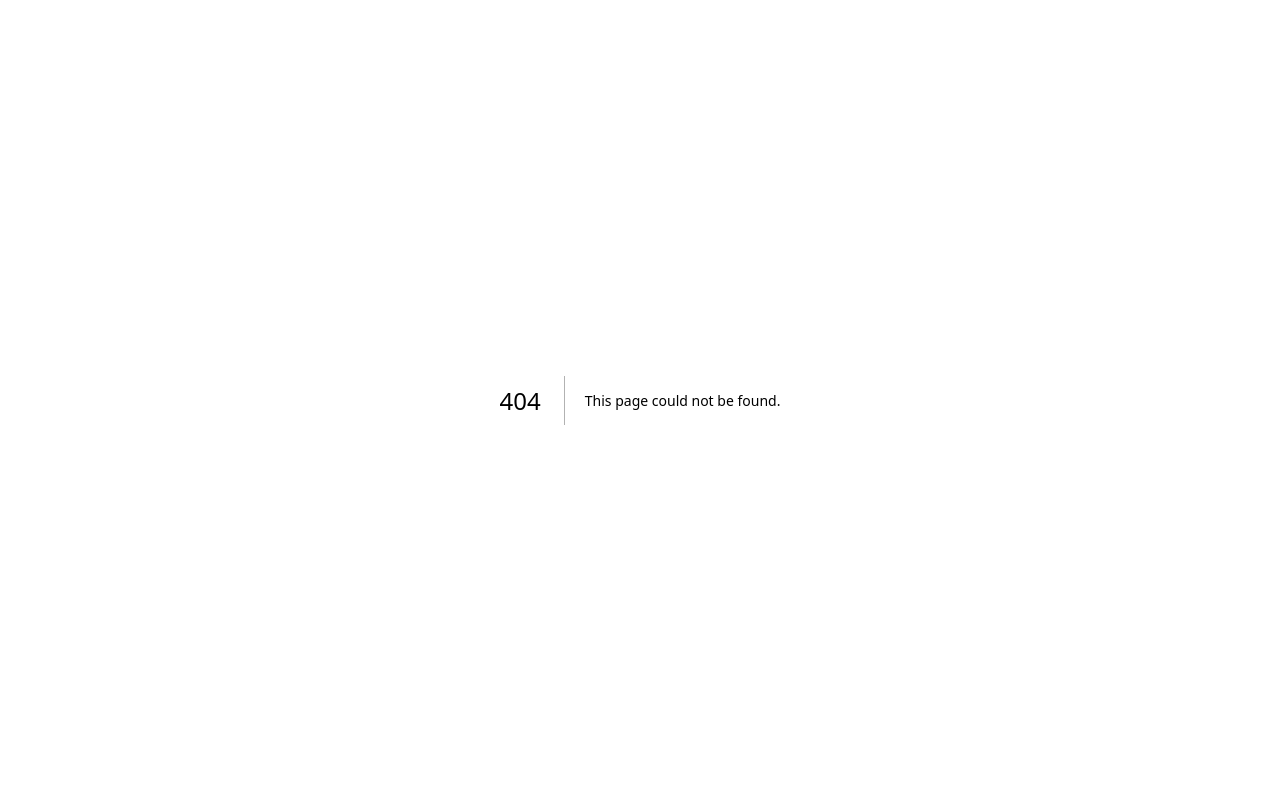
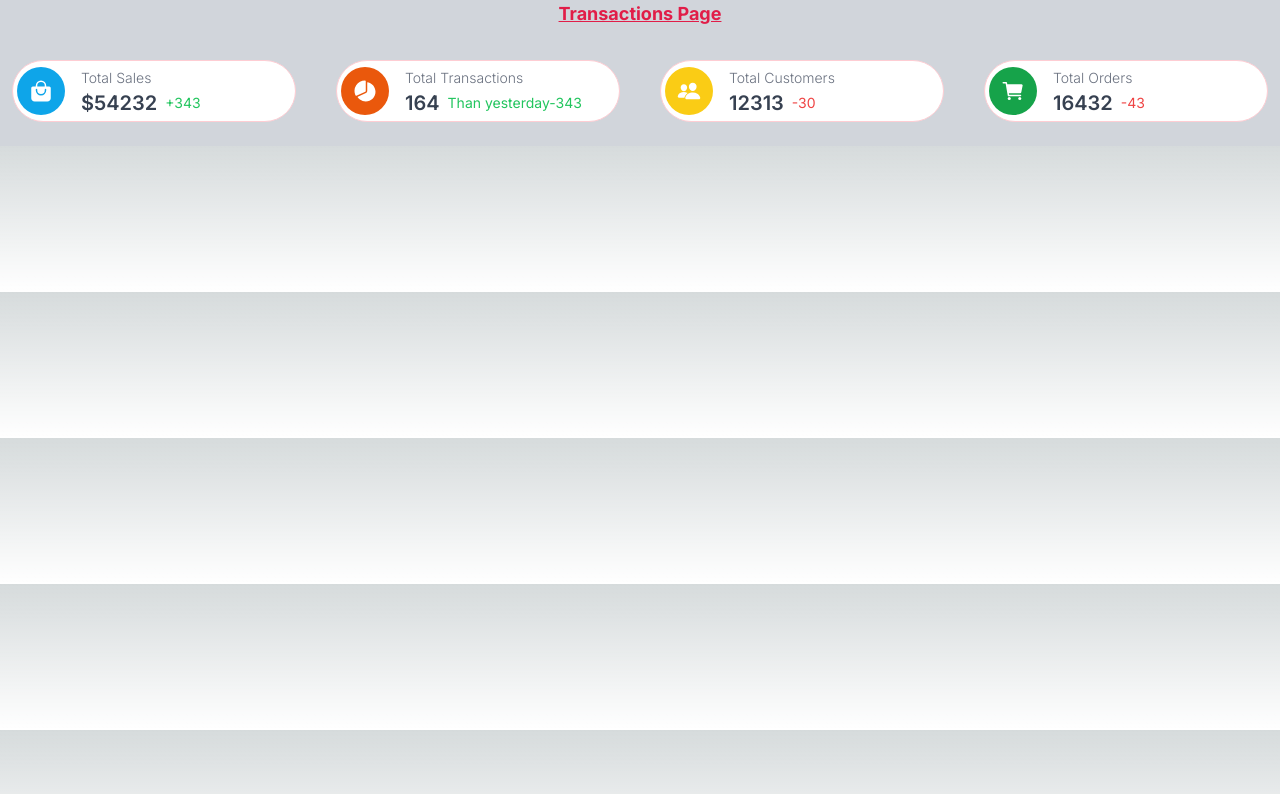
Before and after one commit to zilezarach/Point-of-sale-application, a Next.js app: page /Transactions in a window 1280 px wide. Before the commit this address had no page. Shown: the top 794 px of the page. Built offline with nearby package versions, Linux system fonts and the light colour scheme.

Commit message:
Added Pages

```diff
--- a/src/app/POs/page.tsx
+++ b/src/app/POs/page.tsx
@@ -9,13 +9,18 @@
 import { HiOutlineCash } from "react-icons/hi";
 import { FcCancel } from "react-icons/fc";
 import { IoPrintSharp } from "react-icons/io5";
+import { useRouter } from "next/navigation";
+
 export default function Page() {
+  const router = useRouter();
+
   const [scannedItems, setScannedItems] = useState<[]>([]);
+
   return (
-    <div className="bg-gray-300 h-screen">
+    <div className="bg-gray-300 container-none mx-auto px-4">
       <Navbar />
       <div className="flex">
-        <div className=" rounded bg-white shadow-md mt-5 w-1/3 ml-5">
+        <div className=" rounded bg-white shadow-md mt-5 w-1/3 ml-5 mb-5">
           <div className="mb-4 mt-4 ml-4 w-full flex">
             <input
               type="text"
@@ -37,9 +42,9 @@
             <tbody>
               {scannedItems.map((item, index) => (
                 <tr key={index}>
-                  <td className="text-black border p-2 font-bold">{}</td>
-                  <td className="text-black border p-2 font-bold">{}</td>
-                  <td className="text-black border p-2 font-bold">{}</td>
+                  <td className="text-black border p-2 font-bold">{ }</td>
+                  <td className="text-black border p-2 font-bold">{ }</td>
+                  <td className="text-black border p-2 font-bold">{ }</td>
                 </tr>
               ))}
             </tbody>
@@ -47,32 +52,46 @@
 
           <div className="mb-8">
             <div className="grid grid-cols-2">
-              <div className="text-black font-bold ml-3">Total Items:</div>
-              <div className="text-black font-bold">Price:</div>
-              <div className="text-black font-bold mt-4 ml-3">Discount:</div>
-              <div className="text-black font-bold mt-4">
+              <div className="text-black font-bold ml-3 mb-3">Total Items:</div>
+              <div className="text-black font-bold mb-3">Price:</div>
+              <div className="text-black font-bold mt-4 ml-3">Discount:
+                <input
+                  type="number"
+                  placeholder="Discount on item"
+                  className="border rounded text-black shadow-md focus:outline-none p-2 mb-3 mt-3"
+                />
+              </div>
+              <div className="text-black font-bold mt-4 mb-3">
                 Gross Price(Inc Tax):
               </div>
             </div>
           </div>
-          <button className="rounded bg-green-500 hover:bg-rose-600  ml-3 mb-3 p-2">
+          <button className="rounded-full bg-green-500 hover:bg-rose-600  ml-3 mb-3 p-2">
             <MdSendToMobile />
             Mobile
           </button>
-          <button className="rounded bg-blue-600 hover:bg-green-600 ml-8 mb-3 p-2">
+          <button className="rounded-full bg-blue-600 hover:bg-green-600 ml-8 mb-3 p-2">
             <HiOutlineCash />
             Cash
           </button>
-          <button className="rounded bg-black hover:bg-cyan-300 ml-10 mb-3 p-2">
+          <button className="rounded-full bg-black hover:bg-cyan-800 ml-10 mb-3 p-2">
             <FcCancel />
             Cancel
           </button>
-          <button className="rounded bg-yellow-500 hover:bg-teal-900 ml-5 mb-3 p-2">
+          <button className="rounded-full bg-yellow-500 hover:bg-teal-900 ml-5 mb-3 p-2">
             <IoPrintSharp />
             Print Reciept
           </button>
         </div>
-        <div className=" rounded w-2/3 bg-white shadow-md mt-5 ml-5 mr-4"></div>
+        <div className=" rounded w-2/3 bg-white shadow-md mt-5 ml-5 mr-4 mb-5">
+          <div className="mt-4 mb-4 ml-4 mr-4">
+            <input
+              type="text"
+              placeholder="Search for Product"
+              className="border rounded text-black shadow-md focus:outline-none p-2 w-full"
+            />
+          </div>
+        </div>
       </div>
     </div>
   );
--- /dev/null
+++ b/src/app/Transactions/page.tsx
@@ -0,0 +1,12 @@
+import React from "react";
+import GridStats from '@/components/gridStats';
+
+export default function Page() {
+  return (
+    <div className="container-none mx-auto bg-gray-300">
+      <h1 className="text-center text-lg font-bold text-rose-600 no-underline hover:underline mb-5">Transactions Page</h1>
+      <GridStats />
+    </div>
+  )
+
+}
--- a/src/components/AddEmployeeForm.tsx
+++ b/src/components/AddEmployeeForm.tsx
@@ -17,7 +17,7 @@
   const [username, setUsername] = useState("");
   const [email, setEmail] = useState("");
   const [employees, setEmployees] = useState<Employee[]>([]);
-  const [role, setRole] = useState<string>("employee");
+  const [role, setRole] = useState<string>("Employee");
   const [error, setError] = useState<string | null>(null);
   const [name, setName] = useState("");
   const [token, setToken] = useState(null);
@@ -42,7 +42,8 @@
       setPassword("");
       fetchEmployees();
     } catch (error) {
-      console.error("Error adding employee:", error);
+      console.error("Error adding employee:", error)
+      setError("Cannot add Employee");
     }
   };
 
@@ -52,11 +53,12 @@
       fetchEmployees();
     } catch (error) {
       console.error("Error removing employee:", error);
+      setError("Unable to remove employee")
     }
   };
 
   return (
-    <div className="container mx-auto mb-5">
+    <div className="container mx-auto ml-20">
       <h1 className="font-bold text-2xl mb-5 text-rose-600">
         Manage Employees
       </h1>
@@ -120,13 +122,13 @@
             key={employee._id}
             className="flex justify-items-center mb-2 bg-rose-600"
           >
-            <span className="border border-rose-600">
-              {employee.name} ({employee.email}) - {employee.role} -{" "}
+            <span className="border rounded border-rose-600">
+              {employee.name} ({employee.email}) - {employee.role}
               {employee.username}
             </span>
             <button
               onClick={() => handleRemoveEmployee(employee._id)}
-              className="rounded bg-rose-600 text-white mb-4 p-3"
+              className="rounded bg-blue-500 text-white mb-4 p-3"
             >
               Remove
             </button>
--- /dev/null
+++ b/src/components/gridStats.tsx
@@ -0,0 +1,65 @@
+import React from "react"
+
+import { IoBagHandle, IoPieChart, IoPeople, IoCart } from 'react-icons/io5'
+
+const gridStats = () => {
+  function BoxWrapper({ children }) {
+    return <div className="bg-white rounded-full p-1 flex-1 border border-rose-200 flex items-center mb-6 ml-3 mr-3 mt-3">{children}</div>
+  }
+  return (
+    <div className="flex gap-4">
+      <BoxWrapper>
+        <div className="rounded-full h-12 w-12 flex items-center justify-center bg-sky-500">
+          <IoBagHandle className="text-2xl text-white" />
+        </div>
+        <div className="pl-4">
+          <span className="text-sm text-gray-500 font-light">Total Sales</span>
+          <div className="flex items-center">
+            <strong className="text-xl text-gray-700 font-semibold">$54232</strong>
+            <span className="text-sm text-green-500 pl-2">+343</span>
+          </div>
+        </div>
+      </BoxWrapper>
+      <BoxWrapper>
+        <div className="rounded-full h-12 w-12 flex items-center justify-center bg-orange-600">
+          <IoPieChart className="text-2xl text-white" />
+        </div>
+        <div className="pl-4">
+          <span className="text-sm text-gray-500 font-light">Total Transactions</span>
+          <div className="flex items-center">
+            <strong className="text-xl text-gray-700 font-semibold">164</strong>
+            <span className="text-sm text-green-500 pl-2">Than yesterday-343</span>
+          </div>
+        </div>
+      </BoxWrapper>
+      <BoxWrapper>
+        <div className="rounded-full h-12 w-12 flex items-center justify-center bg-yellow-400">
+          <IoPeople className="text-2xl text-white" />
+        </div>
+        <div className="pl-4">
+          <span className="text-sm text-gray-500 font-light">Total Customers</span>
+          <div className="flex items-center">
+            <strong className="text-xl text-gray-700 font-semibold">12313</strong>
+            <span className="text-sm text-red-500 pl-2">-30</span>
+          </div>
+        </div>
+      </BoxWrapper>
+      <BoxWrapper>
+        <div className="rounded-full h-12 w-12 flex items-center justify-center bg-green-600">
+          <IoCart className="text-2xl text-white" />
+        </div>
+        <div className="pl-4">
+          <span className="text-sm text-gray-500 font-light">Total Orders</span>
+          <div className="flex items-center">
+            <strong className="text-xl text-gray-700 font-semibold">16432</strong>
+            <span className="text-sm text-red-500 pl-2">-43</span>
+          </div>
+        </div>
+      </BoxWrapper>
+    </div>
+  )
+}
+
+
+
+export default gridStats;
--- a/src/components/navbar.tsx
+++ b/src/components/navbar.tsx
@@ -1,6 +1,6 @@
 import { useEffect, useState } from "react";
 import Link from "next/link";
-import { useRouter } from "next/router";
+import { useRouter } from "next/navigation";
 import AddProductForm from "./AddProductForm";
 import { AiOutlineProduct } from "react-icons/ai";
 import { FcCustomerSupport } from "react-icons/fc";
@@ -8,10 +8,15 @@
 import { FaCreditCard } from "react-icons/fa";
 import { FaUser } from "react-icons/fa";
 import { LuLogOut } from "react-icons/lu";
+import { BiMaleFemale } from "react-icons/bi";
 
 export default function navbar() {
+  const router = useRouter();
+  const handleTransaction = () => {
+    router.push("/Transactions")
+  }
   return (
-    <div>
+    <div className="p-2">
       <button
         onClick={AddProductForm}
         className="no-underline hover:underline  rounded bg-green-500 hover:bg-blue-600 p-2 ml-3 mr-3 mt-3 mb-3"
@@ -23,10 +28,13 @@
         <FcCustomerSupport />
         Customer Orders
       </button>
+      <button className="no-underline hover:underline rounded bg-rose-600 hover:bg-blue-600 p-2 ml-3 mr-3 mt-3 mb-3"><BiMaleFemale />
+        Customers
+      </button>
       <button className=" no-underline hover:underline rounded bg-green-500 hover:bg-blue-600 p-2 ml-128 mr-3 mt-3 mb-3">
         <FcSettings />
       </button>
-      <button className=" no-underline hover:underline rounded bg-green-500 hover:bg-blue-600 p-2 ml-10 mr-3 mt-3 mb-3">
+      <button onClick={handleTransaction} className=" no-underline hover:underline rounded bg-green-500 hover:bg-blue-600 p-2 ml-10 mr-3 mt-3 mb-3">
         <FaCreditCard />
         Transactions
       </button>
@@ -34,7 +42,7 @@
         <FaUser />
         Users
       </button>
-      <button className="no-underline hover:underline rounded bg-rose-600 hover:bg-blue-600 p-2 py-3 px-3 ml-128 mt-3 mb-2">
+      <button className="no-underline hover:underline rounded bg-rose-600 hover:bg-blue-600 p-2  px-3 ml-3 mt-3 mb-2">
         <LuLogOut />
         LogOut
       </button>
```
Also changed, not shown: src/components/dailyChart.tsx (added), src/components/daliyOverview.tsx (added).
